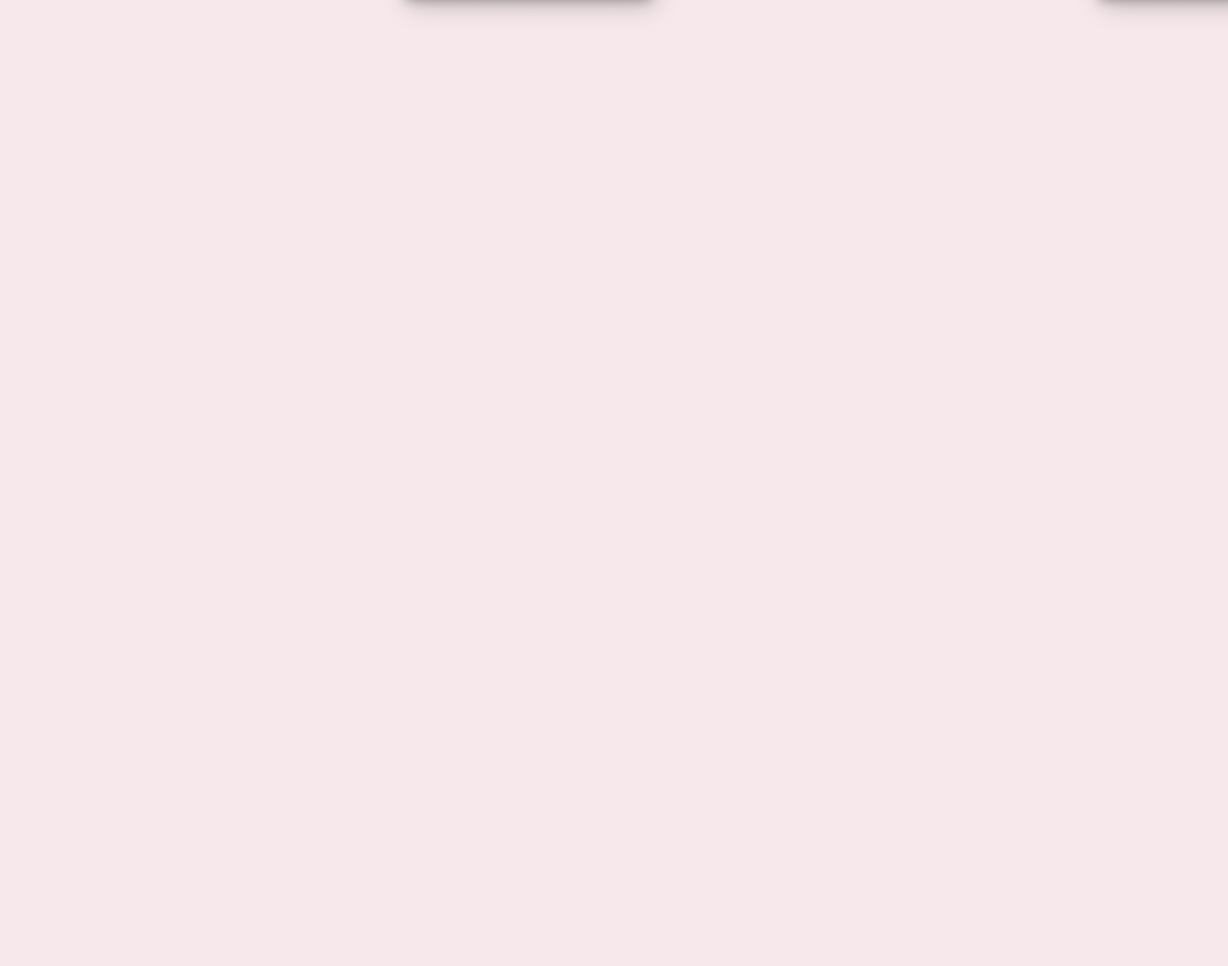
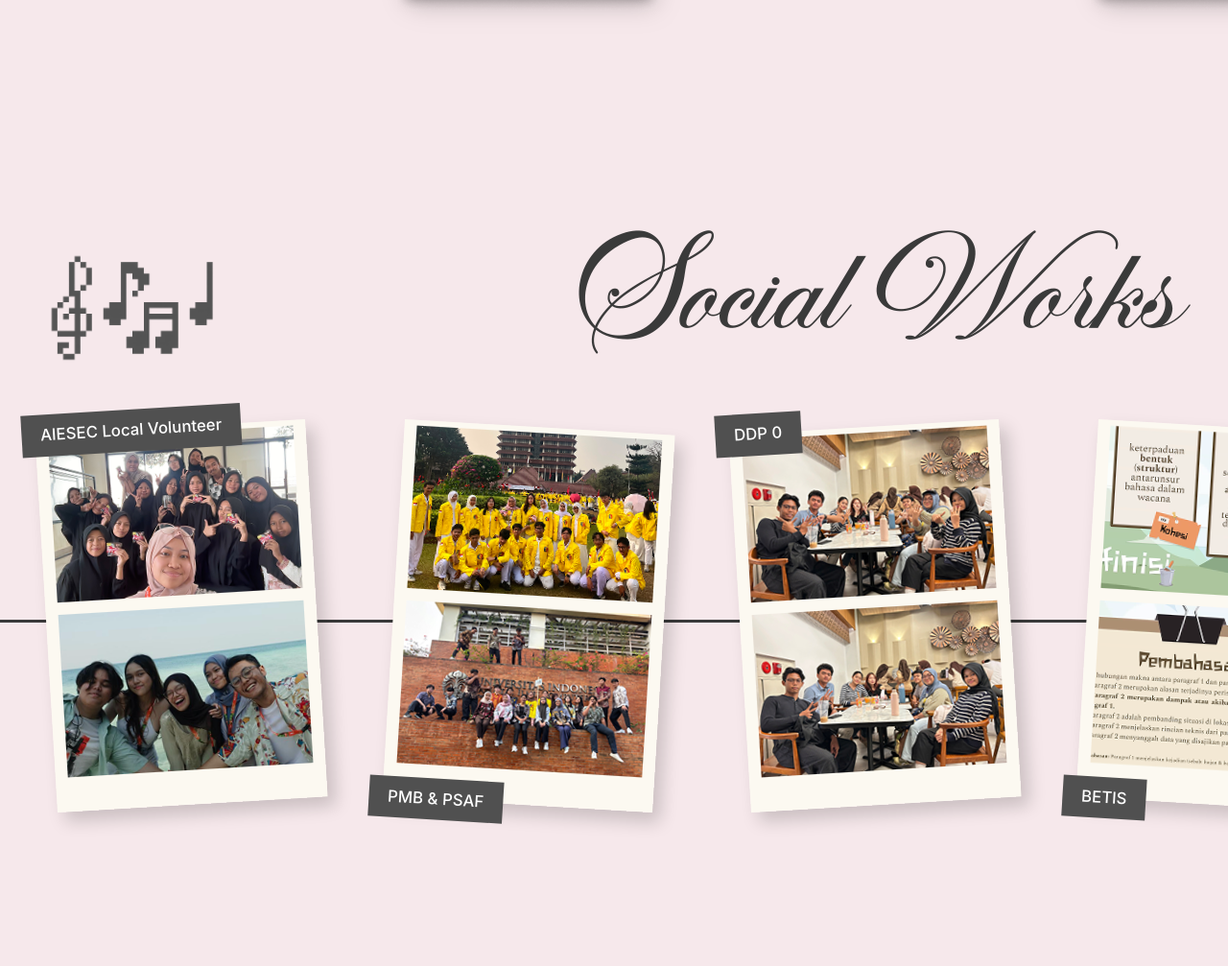
Before and after one commit to kayylaal/myportofolio, a Django app: page / in a window 1280 px wide. Shown: the part 1576-2583 px from the top of the page at 96% size. Before the commit the page ends 1591 px from the top, so only its background shows below. Run offline with Django 5.2, Linux system fonts and the light colour scheme.

Commit message:
add section social works bentuk polaroid jemuran

```diff
--- a/static/css/style.css
+++ b/static/css/style.css
@@ -318,6 +318,107 @@ img.project-thumb {
     padding: 0 1rem;
 }
 
+/* social works buat foto-foto yang digantung kayak di tali jemuran gt */
+.socials {
+    background: var(--bubble_pink);
+    overflow: hidden;
+    padding: 6rem 0 7rem;
+}
+
+.socials-inner {
+    max-width: 100%;
+}
+
+.section-title-right {
+    text-align: right;
+}
+
+.socials-track {
+    overflow-x: auto;
+    scrollbar-width: none;
+    -ms-overflow-style: none;
+}
+
+.socials-track::-webkit-scrollbar {
+    display: none;
+}
+
+.socials-rail {
+    position: relative;
+    display: flex;
+    align-items: center;
+    gap: 5rem;
+    width: max-content;
+    padding: 3rem 3rem 3.5rem;
+}
+
+/* garis talinya sengaja pake span bkn div, soalnya kalo div nanti kehitung jadi anak ke-1 dan bikin urutan label atas-bawahnya jadi kebalik semua */
+.socials-line {
+    position: absolute;
+    left: 0;
+    right: 0;
+    top: 50%;
+    height: 3px;
+    background: var(--heading);
+}
+
+.polaroid {
+    position: relative;
+    flex: 0 0 auto;
+    width: clamp(220px, 22vw, 340px);
+    z-index: 1;
+}
+
+.polaroid:nth-of-type(odd) {
+    transform: rotate(-3.43deg);
+}
+
+.polaroid:nth-of-type(even) {
+    transform: rotate(3.43deg);
+}
+
+.polaroid-photo {
+    width: 100%;
+    aspect-ratio: 3 / 4.2;
+    object-fit: cover;
+    display: block;
+    box-shadow: 8px 10px 18px rgba(0, 0, 0, 0.18);
+}
+
+/* label nama social works, sama kayak project gantian atas-bawah nempel foto */
+.polaroid-tag {
+    position: absolute;
+    left: -0.9rem;
+    z-index: 2;
+    background: var(--ink);
+    color: var(--paper);
+    font-size: 1.05rem;
+    font-weight: 500;
+    line-height: 1.4;
+    text-align: center;
+    padding: 10px 20px;
+    white-space: nowrap;
+}
+
+.polaroid:nth-of-type(odd) .polaroid-tag {
+    top: -1.3rem;
+}
+
+.polaroid:nth-of-type(even) .polaroid-tag {
+    bottom: -1.3rem;
+}
+
+.socials-more {
+    flex: 0 0 auto;
+    align-self: center;
+    transform: translateY(-1.8rem);
+    color: var(--muted);
+    font-size: 1.1rem;
+    white-space: nowrap;
+    padding-left: 1rem;
+    z-index: 1;
+}
+
 @media (max-width: 800px) {
     /* khusus layar hp, semua yang di bawah ini nimpa yang atas */
 /* hero buat tampilan awal (Kayla - foto - Ali) */
@@ -440,4 +541,16 @@ img.project-thumb {
     .project-card:nth-child(even) {
         transform: translateY(1.5rem);
     }
+    .socials-rail {
+        gap: 2.5rem;
+        padding: 2.5rem 1.5rem 3rem;
+    }
+/* foto polaroidnya miringnya ganjil -3.43 genap +3.43 */
+.polaroid {
+        width: min(62vw, 260px);
+    }
+    .projects-more,
+    .socials-more {
+        font-size: 1rem;
+    }
 }
--- a/templates/index.html
+++ b/templates/index.html
@@ -86,6 +86,42 @@
             </div>
         </div>
     </section>
+    <section class="socials" id="socials">
+        <div class="socials-inner">
+            <div class="section-head">
+                <img class="section-deco" loading="lazy" decoding="async" src="/static/img/music.png" alt="">
+                <h2 class="section-title section-title-right">Social Works</h2>
+            </div>
+            <div class="socials-track" id="socialsTrack">
+                <div class="socials-rail">
+                    <!-- garis talinya, fotonya nempel di sini -->
+                    <span class="socials-line" aria-hidden="true"></span>
+                    <!-- tiap polaroid miringnya selang-seling ngikutin css (ganjil -3.43, genap +3.43) labelnya juga gantian atas-bawah -->
+                    <div class="polaroid">
+                        <span class="polaroid-tag">AIESEC Local Volunteer</span>
+                        <img class="polaroid-photo" loading="lazy" decoding="async" src="/static/img/lv.png" alt="AIESEC Local Volunteer">
+                    </div>
+                    <div class="polaroid">
+                        <span class="polaroid-tag">PMB &amp; PSAF</span>
+                        <img class="polaroid-photo" loading="lazy" decoding="async" src="/static/img/psaf.png" alt="PMB and PSAF">
+                    </div>
+                    <div class="polaroid">
+                        <span class="polaroid-tag">DDP 0</span>
+                        <img class="polaroid-photo" loading="lazy" decoding="async" src="/static/img/ddp0.png" alt="DDP 0">
+                    </div>
+                    <div class="polaroid">
+                        <span class="polaroid-tag">BETIS</span>
+                        <img class="polaroid-photo" loading="lazy" decoding="async" src="/static/img/betis.png" alt="BETIS">
+                    </div>
+                    <div class="polaroid">
+                        <span class="polaroid-tag">Pekan Ristek</span>
+                        <img class="polaroid-photo" loading="lazy" decoding="async" src="/static/img/pekris.png" alt="Pekan Ristek">
+                    </div>
+                    <span class="socials-more">...and more to come ♡</span>
+                </div>
+            </div>
+        </div>
+    </section>
 </main>
 </body>
 </html>
```
Also changed, not shown: static/img/betis.png (added), static/img/ddp0.png (added), static/img/lv.png (added), static/img/music.png (added), static/img/pekris.png (added), static/img/psaf.png (added).
